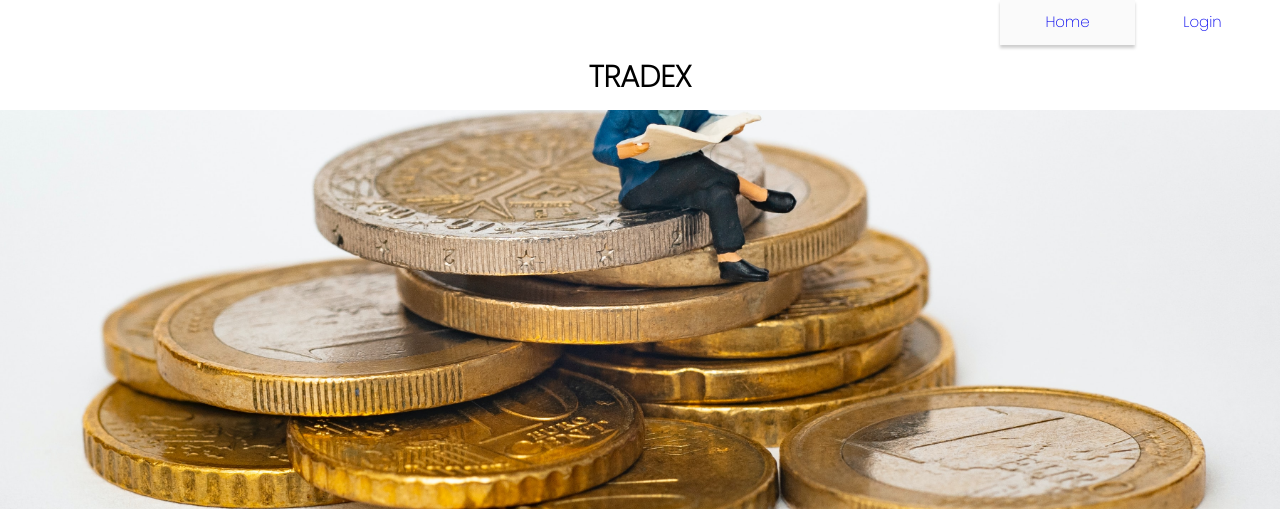
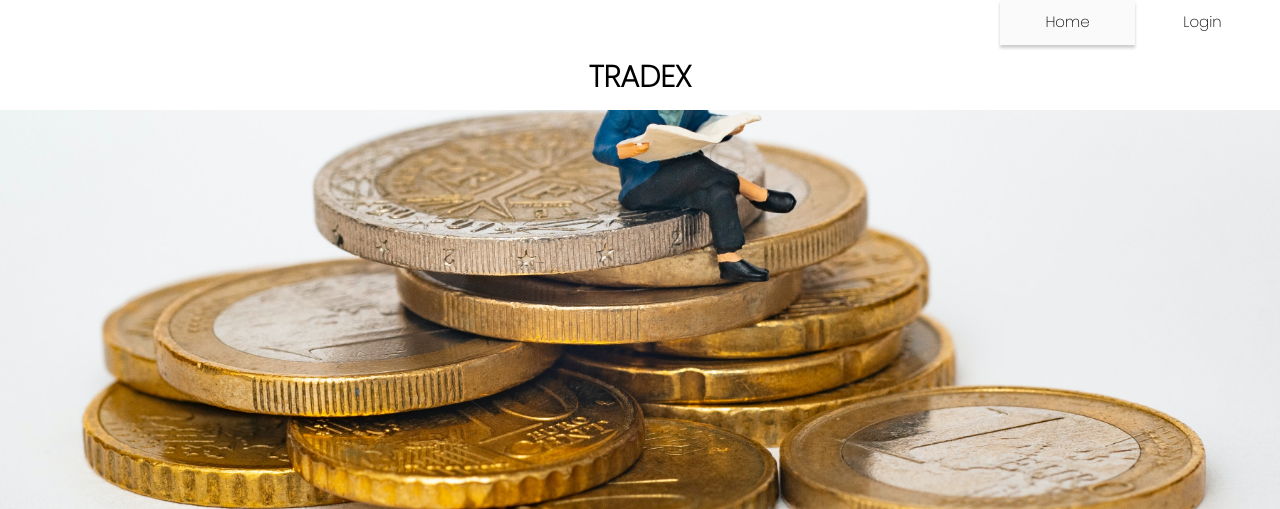
Before and after one commit to Zoiku/myproject, a PHP site: page /index.php in a window 1280 px wide. Shown: the top 509 px of the page. Run offline with PHP 8.4, Linux system fonts and the light colour scheme; data that the repository does not hold is empty.

Commit message:
Nav text color

```diff
--- a/Css/style.css
+++ b/Css/style.css
@@ -157,6 +157,7 @@ html{
 
 .nav-bar a{
     text-decoration: none;
+    color: #000;
     text-align: center;
     width: 135px;
     display: block;
```
